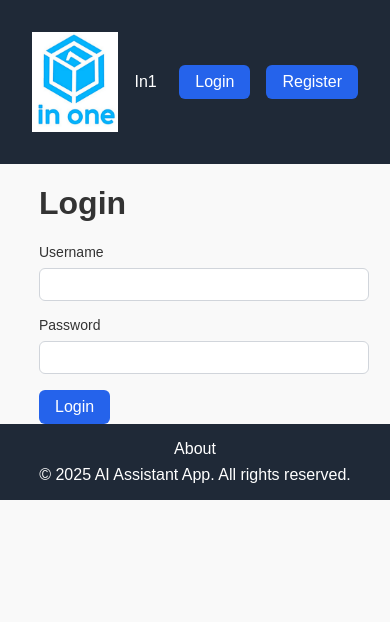
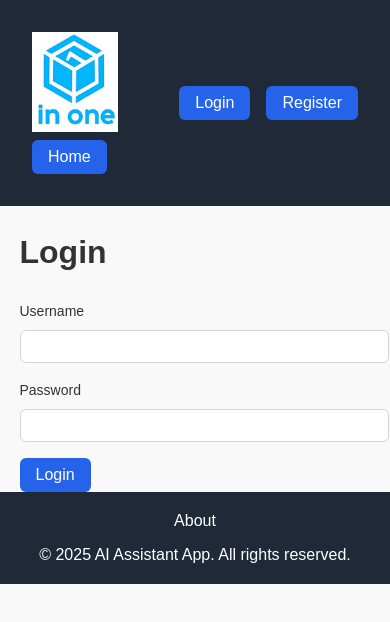
Before and after one commit to leiyese/in1-frontend, a React (Vite) app: page /login in a window 390 px wide. Shown: the top 622 px of the page. Built offline with nearby package versions, Linux system fonts and the light colour scheme; no server answers.

Commit message:
Added: header home buttons and media queries in global.css

```diff
--- a/src/components/Header.jsx
+++ b/src/components/Header.jsx
@@ -37,8 +37,10 @@ const Header = () => {
     <header className={styles.header}>
       <div className={styles.headerContainer}>
         <div className={styles.logoContainer}>
+          <a href="/">
             <img src={logoImage} alt="Company Logo" className={styles.logo} />
-            <span>In1</span> {/* Optional: Add your company name */}
+            <Button onClick={() => navigate('/')} variant="primary">Home</Button>
+            </a>
           </div>
 
         <div className={styles.buttonsContainer}>
--- a/src/styles/global.css
+++ b/src/styles/global.css
@@ -1,15 +1,17 @@
-/* src/styles/global.css */
+/* Base styles */
 body {
   font-family: sans-serif;
   margin: 0;
   padding: 0;
-    background-color: #f9f9f9; /* Ljus bakgrundsfärg */
-    color: #333; /* Mörkare textfärg */
+  background-color: #f9f9f9; /* Light background */
+  color: #333; /* Darker text */
+  font-size: 16px;
+  line-height: 1.6;
 }
 
-  /* Gemensamma element */
+/* Links */
 a {
-    color: #007bff; /* Blå länkfärg */
+  color: #007bff;
   text-decoration: none;
 }
 
@@ -17,6 +19,7 @@ body {
   text-decoration: underline;
 }
 
+/* Buttons */
 button {
   background-color: #007bff;
   color: white;
@@ -24,16 +27,79 @@ body {
   padding: 10px 20px;
   border-radius: 5px;
   cursor: pointer;
-    font-size: 16px;
+  font-size: 1rem; /* Scales with screen */
+  transition: background-color 0.3s ease;
 }
 
 button:hover {
   background-color: #0056b3;
 }
 
-/*Layout helpers */
+/* Responsive container */
 .container {
-    width: 80%;
+  width: 90%;
   margin: 0 auto;
   max-width: 1200px;
 }
+
+/* Typography Adjustments */
+h1 {
+  font-size: 2rem;
+}
+
+h2 {
+  font-size: 1.75rem;
+}
+
+h3 {
+  font-size: 1.5rem;
+}
+
+p {
+  font-size: 1rem;
+}
+
+/* Mobile-first Responsive Design */
+@media (min-width: 600px) {  /* Tablets */
+  .container {
+      width: 85%;
+  }
+
+  button {
+      font-size: 1.1rem;
+      padding: 12px 24px;
+  }
+}
+
+@media (min-width: 900px) { /* Laptops */
+  .container {
+      width: 80%;
+  }
+
+  body {
+      font-size: 18px;
+  }
+
+  h1 {
+      font-size: 2.5rem;
+  }
+
+  h2 {
+      font-size: 2rem;
+  }
+
+  h3 {
+      font-size: 1.75rem;
+  }
+}
+
+@media (min-width: 1200px) { /* Large Screens */
+  .container {
+      width: 75%;
+  }
+
+  button {
+      font-size: 1.2rem;
+      padding: 14px 28px;
+  }
+}
```
Lines whose indentation alone changed are shown as unchanged.
